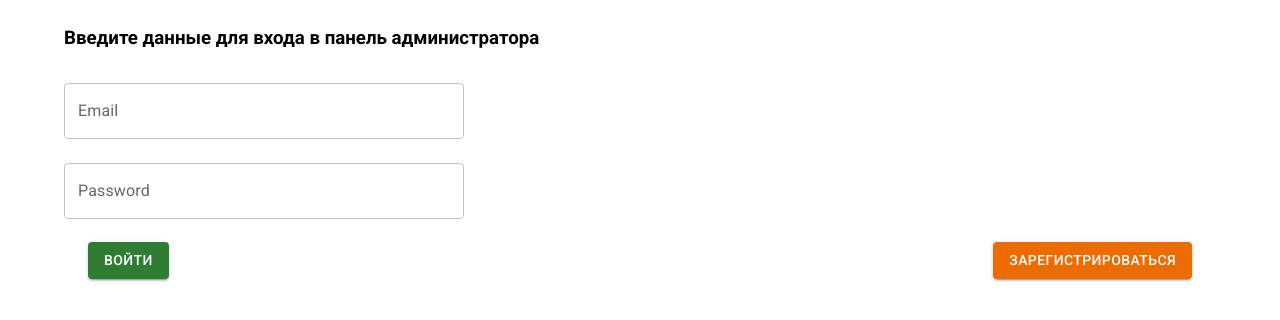
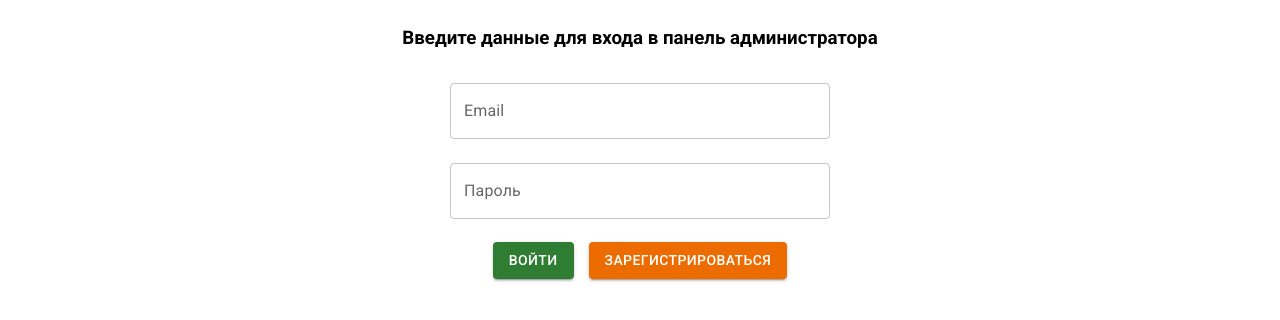
Before and after one commit to ddlisicyn/shop, a React (Create React App) app in the folder client/: page /admin in a window 1280 px wide. Shown: the top 320 px of the page. Built offline with nearby package versions, Linux system fonts and the light colour scheme; the HTML template or start-up script is replaced by a standard one.

Commit message:
add dependence auth/routing use to token with mechanics of localStorage and Context

```diff
--- a/client/package.json
+++ b/client/package.json
@@ -29,6 +29,7 @@
       "react-app/jest"
     ]
   },
+  "proxy": "http://localhost:5000",
   "browserslist": {
     "production": [
       ">0.2%",
--- a/client/src/App.js
+++ b/client/src/App.js
@@ -1,16 +1,24 @@
 import React from 'react';
 import { BrowserRouter } from 'react-router-dom';
 import { useRoutes } from './routes';
+import { useAuth } from './hooks/auth.hook';
+import { AuthContext } from './context/AuthContext';
 
 function App() {
-  const routes = useRoutes(false);
+  const { login, logout, token, userId } = useAuth();
+  const isAuthenticated = !!token;
+  const routes = useRoutes(isAuthenticated);
 
   return (
-    <BrowserRouter>
+    <AuthContext.Provider value={{
+      login, logout, token, userId, isAuthenticated
+    }}>
+      <BrowserRouter>
         <>
           { routes }
         </>
       </BrowserRouter>
+    </AuthContext.Provider>
   );
 }
 
--- /dev/null
+++ b/client/src/context/AuthContext.js
@@ -0,0 +1,11 @@
+import { createContext } from 'react';
+
+function noop() {}
+
+export const AuthContext = createContext({
+	token: null,
+	userId: null,
+	login: noop,
+	logout: noop,
+	isAuthenticated: false
+});
--- /dev/null
+++ b/client/src/hooks/auth.hook.js
@@ -0,0 +1,33 @@
+import { useState, useCallback, useEffect } from 'react';
+
+const storageName = 'userData';
+
+export const useAuth = () => {
+	const [token, setToken] = useState(null);
+	const [userId, setUserId] = useState(null);
+
+	const login = useCallback((jwtToken, id) => {
+		setToken(jwtToken);
+		setUserId(id);
+
+		localStorage.setItem(storageName, JSON.stringify({ userId: id, token: jwtToken }));
+	}, []);
+
+	const logout = useCallback(() => {
+		setToken(null);
+		setUserId(null);
+
+		localStorage.removeItem(storageName);
+	}, []);
+
+	useEffect(() => {
+		const data = JSON.parse(localStorage.getItem(storageName));
+
+		if (data && data.token) {
+			login(data.token, data.userId);
+		}
+	}, [login]);
+
+
+	return { login, logout, token, userId }
+};
--- /dev/null
+++ b/client/src/hooks/http.hook.js
@@ -0,0 +1,37 @@
+import { useState, useCallback } from 'react';
+
+export const useHttp = () => {
+	const [ loading, setLoading ] = useState(false);
+	const [error, setError] = useState(null);
+
+	const request = useCallback(async (url, method = 'GET', body = null, headers = {}) => {
+		setLoading(true);
+
+		try {
+			if (body) {
+				body = JSON.stringify(body);
+				headers['Content-type'] = 'application/json';
+			}
+
+			const response = await fetch(url, { method, body, headers });
+			const data = await response.json();
+
+			if (!response.ok) {
+				throw new Error(data.message || 'Что-то пошло не так');
+			}
+
+			setLoading(false);
+
+			return data;
+
+		} catch(e) {
+			setLoading(false);
+			setError(e.message);
+			throw e;
+		}
+	}, []);
+
+	const clearError = () => setError(null);
+
+	return { loading, request, error, clearError }
+}
--- a/client/src/pages/AdminPage.js
+++ b/client/src/pages/AdminPage.js
@@ -1,15 +1,81 @@
-import React from 'react';
-import { Container, TextField, Button }  from '@mui/material';
+import React, { useContext, useState } from 'react';
+import { Container, TextField, Button, Snackbar, Alert }  from '@mui/material';
+import { useHttp } from '../hooks/http.hook';
+import { AuthContext } from '../context/AuthContext';
 
 export const AdminPage = () => {
+	const auth = useContext(AuthContext);
+	const { loading, /* error, */ request } = useHttp();
+	const [form, setForm] = useState({ email: '', password: '' });
+	/* const [alert, setAlert] = useState(false); */
+
+	const changeHandler = event => {
+		setForm({ ...form, [event.target.name]: event.target.value });
+	}
+
+	const registerHandler = async () => {
+		try {
+			const data = await (request('/api/admin/register', 'POST', { ...form }));
+			console.log(data);
+		} catch(e) {}
+	}
+
+	const loginHandler = async () => {
+		try {
+			const data = await request('/api/admin/login', 'POST', {...form});
+			auth.login(data.token, data.userId);
+		} catch (e) {}
+	}
+
 	return (
-		<Container sx={{ display: 'flex', flexDirection: 'column' }} >
+		<Container sx={{ display: 'flex', flexDirection: 'column', alignItems: 'center' }} >
 		<h3>Введите данные для входа в панель администратора</h3>
-			<TextField id="outlined-basic" label="Email" variant="outlined" margin="normal" sx={{ width: '100%', maxWidth: '400px' }} />
-			<TextField id="outlined-basic" label="Password" variant="outlined" margin="normal" sx={{ width: '100%', maxWidth: '400px' }} />
-			<Container sx={{ display: 'flex', flexDirection: 'row', justifyContent: 'space-between', marginTop: '15px', padding: 0 }} >
-				<Button variant="contained" color="success" >Войти</Button>
-				<Button variant="contained" color="warning" >Зарегистрироваться</Button>
+		<Snackbar open={false} autoHideDuration={6000}>
+			<Alert severity="error" sx={{ width: '100%' }}>
+			</Alert>
+		</Snackbar>
+			<Container sx={{ display: 'flex', flexDirection: 'column', alignItems: 'center', padding: 0 }} >
+				<TextField
+					id="email"
+					label="Email"
+					name="email"
+					type="text"
+					placeholder="Введите почту"
+					variant="outlined"
+					margin="normal"
+					sx={{ width: '100%', maxWidth: '380px' }}
+					value={form.email}
+					onChange={changeHandler}
+				/>
+				<TextField
+					id="password"
+					label="Пароль"
+					name="password"
+					type="password"
+					placeholder="Введите пароль"
+					variant="outlined"
+					margin="normal"
+					sx={{ width: '100%', maxWidth: '380px' }}
+					value={form.password}
+					onChange={changeHandler}
+				/>
+			</Container>
+			<Container
+				sx={{ display: 'flex', flexDirection: 'row', justifyContent: 'center', marginTop: '15px', padding: 0 }}
+			>
+				<Button
+					variant="contained"
+					color="success"
+					sx={{ marginRight: '15px' }}
+					onClick={loginHandler}
+					disabled={loading}
+				>Войти</Button>
+				<Button
+					variant="contained"
+					color="warning"
+					onClick={registerHandler}
+					disabled={loading}
+				>Зарегистрироваться</Button>
 			</Container>
 		</Container>
 	)
--- a/client/src/routes.js
+++ b/client/src/routes.js
@@ -10,9 +10,9 @@ export const useRoutes = isAuthenticated => {
 	if (isAuthenticated) {
 		return (
 			<Routes>
-				<Route path="redactor" exact element={ <RedactorPage /> }>
+				<Route path="/redactor" exact element={ <RedactorPage /> }>
 				</Route>
-				<Route path="*" element={<Navigate to="/admin" />}>
+				<Route path="*" element={ <Navigate to="/redactor" /> }>
 				</Route>
 			</Routes>
 		)
```
Also changed, not shown: 1 other file (tests, documents, lock files or other folders).
